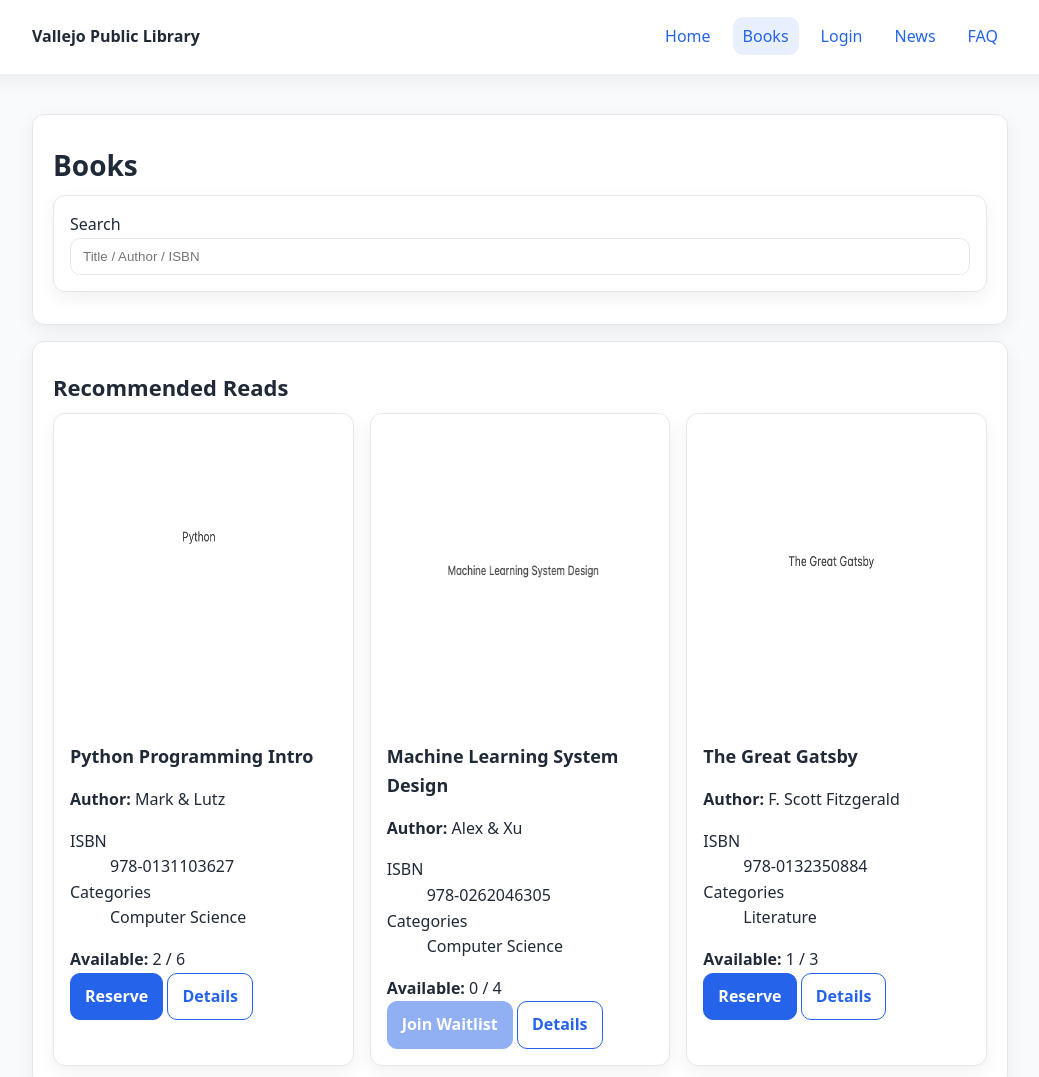
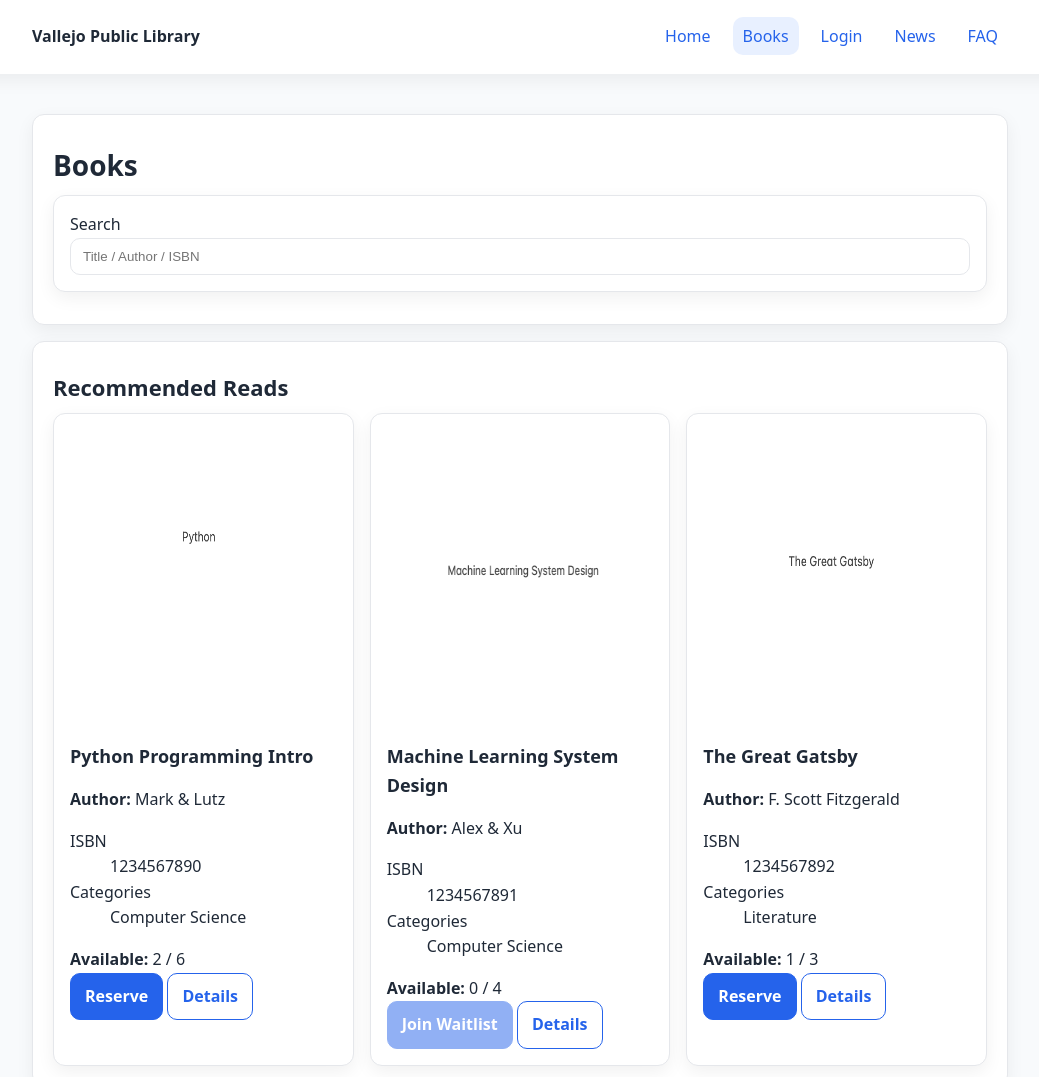
Before and after one commit to sxsun1684/info-6150-a2, a plain HTML site: page books.html in a window 1280 px wide. Shown: the top 1077 px of the page, without its empty margins (120-1159 px from the left). Drawn offline with Linux system fonts and the light colour scheme.

Commit message:
SEO added and tags changes

```diff
--- a/books.html
+++ b/books.html
@@ -45,11 +45,11 @@
         <div class="grid cols-3">
 
             <!-- Book card 1 -->
-            <section class="card book-card">
+            <article class="card book-card" itemscope itemtype="https://schema.org/Book">
                 <figure>
                     <img class="cover"
                          src="assets/img/python.png"
-                         alt="Cover of 'The C Programming Language'"
+                         alt="Cover of 'The Python Programming Language'"
                          width="200" height="280" loading="lazy" decoding="async">
                     <figcaption class="sr-only">Book cover</figcaption>
                 </figure>
@@ -60,7 +60,7 @@
                 <!-- Book details -->
                 <section class="meta">
                     <dl>
-                        <dt>ISBN</dt><dd itemprop="isbn">978-0131103627</dd>
+                        <dt>ISBN</dt><dd itemprop="isbn">1234567890</dd>
                         <dt>Categories</dt><dd><span itemprop="genre">Computer Science</span></dd>
                     </dl>
                 </section>
@@ -76,10 +76,11 @@
                     <a class="btn" href="javascript:void(0)">Reserve</a>
                     <a class="btn secondary" href="javascript:void(0)">Details</a>
                 </div>
-            </section>
+            </article>
+
 
             <!-- Book card 2 -->
-            <section class="card book-card" itemscope itemtype="https://schema.org/Book">
+            <article class="card book-card" itemscope itemtype="https://schema.org/Book">
                 <figure>
                     <img class="cover"
                          src="assets/img/ml.png"
@@ -94,7 +95,7 @@
                 <!-- Book details -->
                 <section class="meta">
                     <dl>
-                        <dt>ISBN</dt><dd itemprop="isbn">978-0262046305</dd>
+                        <dt>ISBN</dt><dd itemprop="isbn">1234567891</dd>
                         <dt>Categories</dt><dd><span itemprop="genre">Computer Science</span></dd>
                     </dl>
                 </section>
@@ -111,10 +112,10 @@
                     <a class="btn" href="javascript:void(0)" aria-disabled="true">Join Waitlist</a>
                     <a class="btn secondary" href="javascript:void(0)">Details</a>
                 </div>
-            </section>
+            </article>
 
             <!-- Book card 3 -->
-            <section class="card book-card">
+            <article class="card book-card" itemscope itemtype="https://schema.org/Book">
                 <figure>
                     <img class="cover"
                          src="assets/img/literature.png"
@@ -129,7 +130,7 @@
                 <!-- Book details -->
                 <section class="meta">
                     <dl>
-                        <dt>ISBN</dt><dd itemprop="isbn">978-0132350884</dd>
+                        <dt>ISBN</dt><dd itemprop="isbn">1234567892</dd>
                         <dt>Categories</dt><dd><span itemprop="genre">Literature</span></dd>
                     </dl>
                 </section>
@@ -145,8 +146,7 @@
                     <a class="btn" href="javascript:void(0)">Reserve</a>
                     <a class="btn secondary" href="javascript:void(0)">Details</a>
                 </div>
-            </section>
-
+            </article>
         </div>
     </section>
 </main>
```
